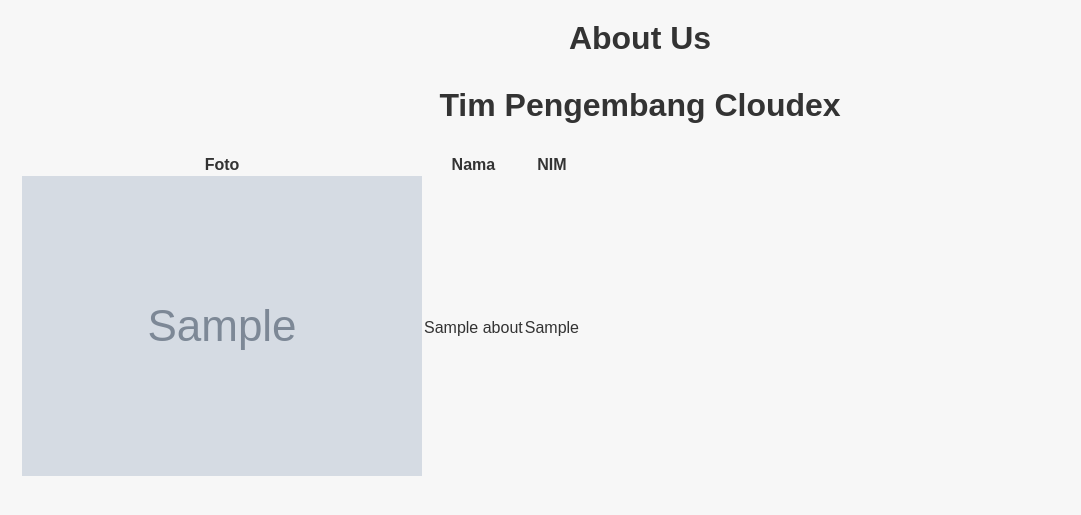
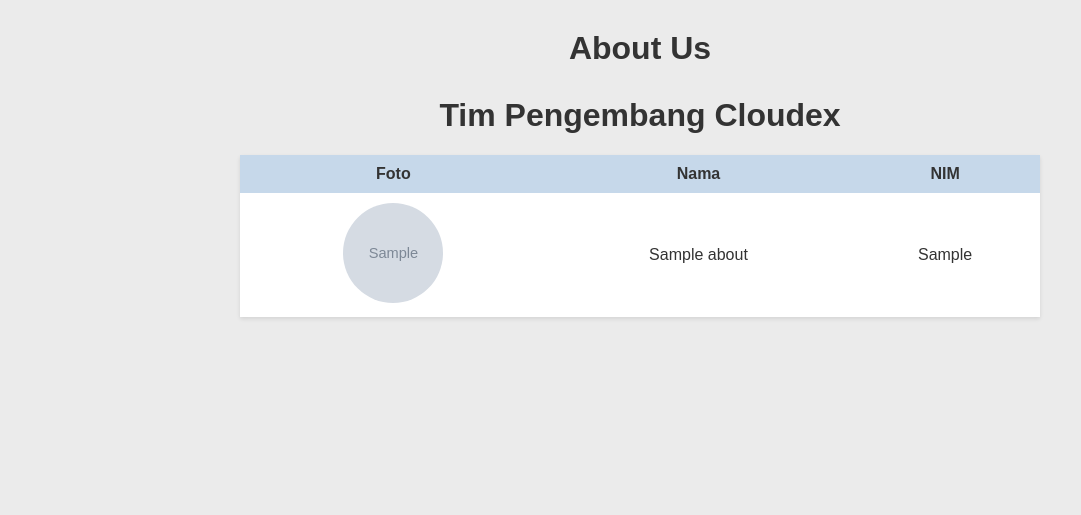
Before and after one commit to ManggalaYudha20/cloudex, a PHP site: page /aboutus.php in a window 1280 px wide. Shown: the top 515 px of the page, without its empty margins (0-1081 px from the left). Run offline with PHP 8.4, Linux system fonts and the light colour scheme; tables that the repository leaves empty or names only in its code hold one stand-in row (values such as "Sample post"); grey boxes marked "Sample" are stand-in pictures.

Commit message:
Update styleabout.css

```diff
--- a/css/css/styleabout.css
+++ b/css/css/styleabout.css
@@ -1,42 +1,41 @@
-* {
-    box-sizing: border-box;
-    margin: 0;
-    padding: 0;
-  }
-
-  body {
+body {
+    background-color: #ebebeb;
     font-family: Arial, sans-serif;
-    background-color: #f7f7f7;
     color: #333;
-    margin: 0;
-    padding: 20px;
   }
 
   h1 {
     text-align: center;
-    margin-bottom: 30px;
+    margin-top: 30px;
+    color: #333;
   }
 
-  h2 {
-    margin-bottom: 20px;
+  table {
+    width: 100%;
+    max-width: 800px;
+    margin: 0 auto;
+    background-color: #f8f8f8;
+    border-collapse: collapse;
+    box-shadow: 0 2px 4px rgba(0, 0, 0, 0.1);
   }
 
-  .member {
-    display: flex;
-    align-items: center;
-    margin-bottom: 40px;
+  th, td {
+    padding: 10px;
+    text-align: center;
   }
 
-  .member img {
-    max-width: 150px;
-    height: auto;
-    margin-right: 20px;
+  th {
+    background-color: #c6d8ea;
+    color: #333;
   }
 
-  .member-info h3 {
-    margin-bottom: 10px;
+  tr:nth-child(even) {
+    background-color: #fff;
   }
 
-  .member-info p {
-    line-height: 1.5;
+  img {
+    width: 100px;
+    height: 100px;
+    object-fit: cover;
+    border-radius: 50%;
   }
```
